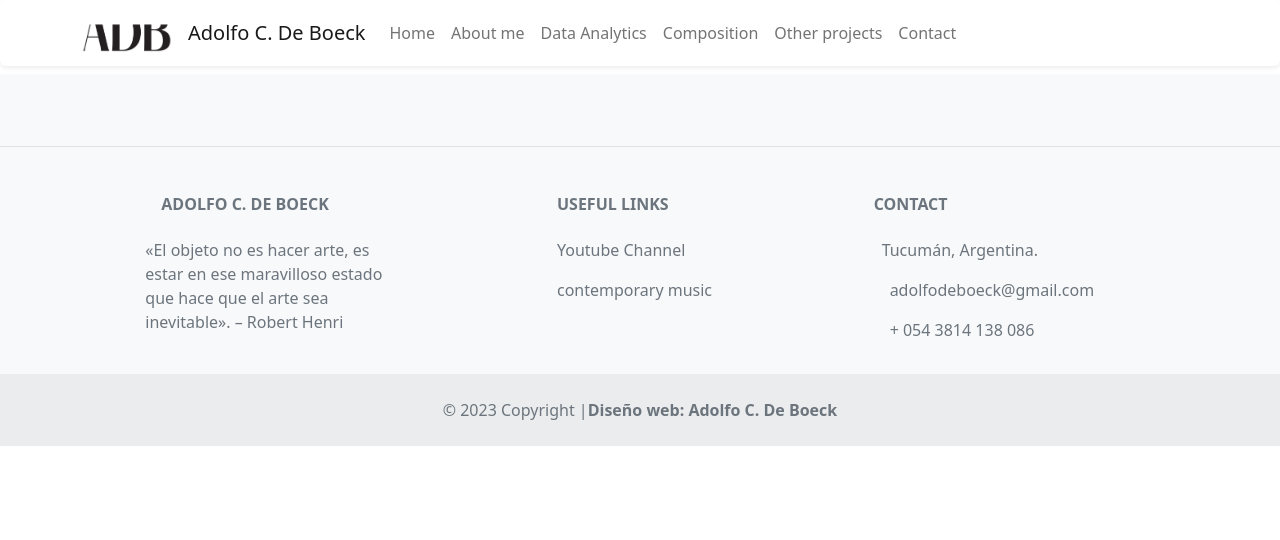
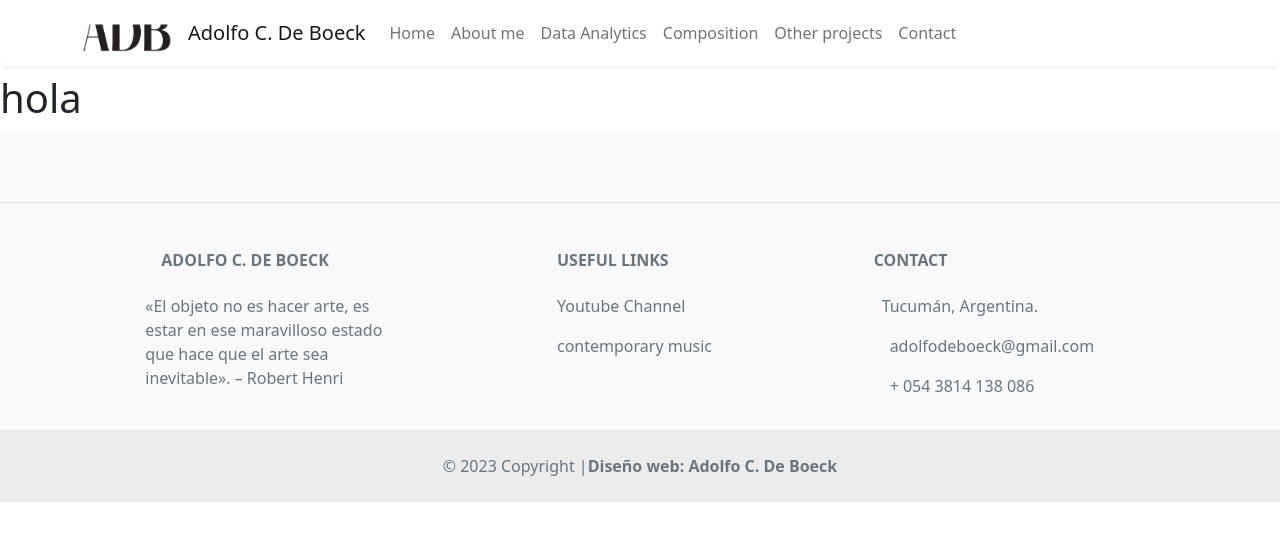
Before and after one commit to adolfo85/adolfodeboeck, a React (Create React App) app: page / in a window 1280 px wide. Shown: the top 540 px of the page. Built offline with nearby package versions, Linux system fonts and the light colour scheme.

Commit message:
fix de ruta de home

```diff
--- a/src/App.js
+++ b/src/App.js
@@ -6,6 +6,7 @@ import Navegador from './components/Nav';
 import { BrowserRouter, Routes, Route } from "react-router-dom";
 import About from './pages/About';
 import Footer from './components/Footer';
+import Home from './pages/Home';
 
 
 
@@ -20,6 +21,7 @@ function App() {
         <Routes>
 
         <Route path="/about" element={<About />}></Route>
+        <Route path="/*" element={<Home />}></Route>
 
 
 
--- a/src/pages/Home.jsx
+++ b/src/pages/Home.jsx
@@ -1,12 +1,11 @@
 import React from 'react'
-import Navegador from '../components/Nav'
 
 const Home = () =>{
     return(
 
 
-        <h1>gola</h1>
-        // <Navegador />
+        <h1>hola</h1>
+
 
 
     )
```
